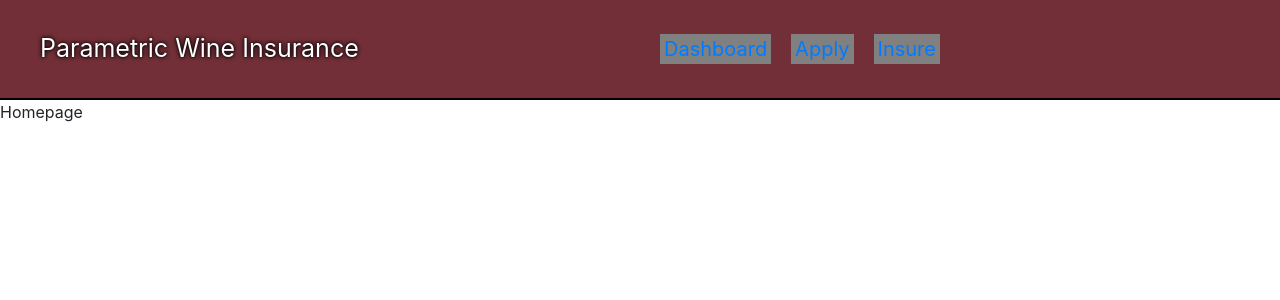
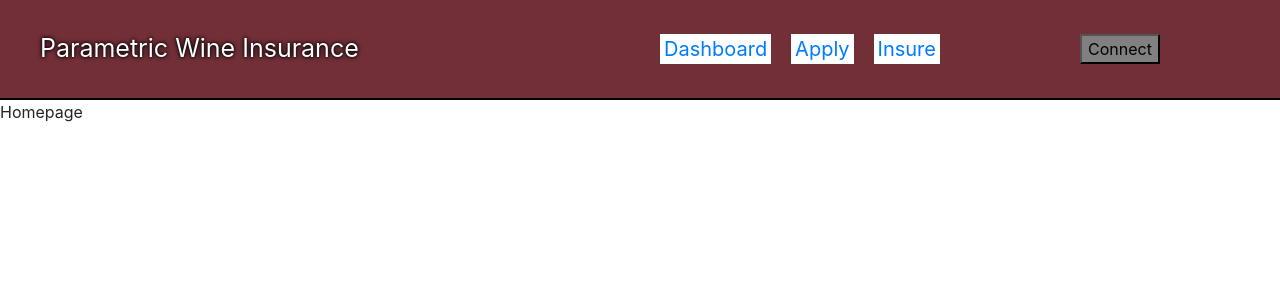
Before and after one commit to cl-hack-spring-2022-insurance/insurance-p2p-platform, a React (Create React App) app in the folder frontend/: page / in a window 1280 px wide. Shown: the top 300 px of the page. Built offline with nearby package versions, Linux system fonts and the light colour scheme.

Commit message:
nav bar done

```diff
--- a/frontend/src/components/Navbar.js
+++ b/frontend/src/components/Navbar.js
@@ -2,7 +2,7 @@ import React from "react";
 import { useState, useContext } from "react";
 import styled from 'styled-components';
 import { ContractContext } from '../context/ContractContext';
-
+import { shortenAddress } from "./utils/shortenAddress";
 import { Link } from "react-router-dom";
 
 const NavContainer = styled.div`
@@ -41,10 +41,10 @@ const RouterSpace = styled.div`
 
 const Routers = styled.div`
   padding: 0 4px;
-  background-color:grey;
+  background-color:white;
 
   font-size: 20px;
-  color: white;
+  color: black;
 `;
 
 
@@ -63,7 +63,7 @@ const LoginButton = styled.button`
 
 
 export function Navbar(){
-  console.log(useContext(ContractContext))
+  const { connectWallet, currentAccount } = useContext(ContractContext);
   return (
     <NavContainer>
       <ProjectName>
@@ -88,9 +88,18 @@ export function Navbar(){
           </Routers>
         </RouterSpace>
         <LoginSpace>
-
-
-
+          {!currentAccount && // if there is a metamask acc connected dont render button
+            <LoginButton
+              onClick={connectWallet}
+            >
+              Connect
+            </LoginButton>
+          }
+          {currentAccount && // if there is a metamask acc display address
+            <LoginButton>
+              {shortenAddress(currentAccount)}
+            </LoginButton>
+          }
         </LoginSpace>
       </ProjectUtil>
     </NavContainer>
--- /dev/null
+++ b/frontend/src/components/utils/shortenAddress.js
@@ -0,0 +1 @@
+export const shortenAddress = (address) => `${address.slice(0,5)}...${address.slice(address.length-4)}`
```
